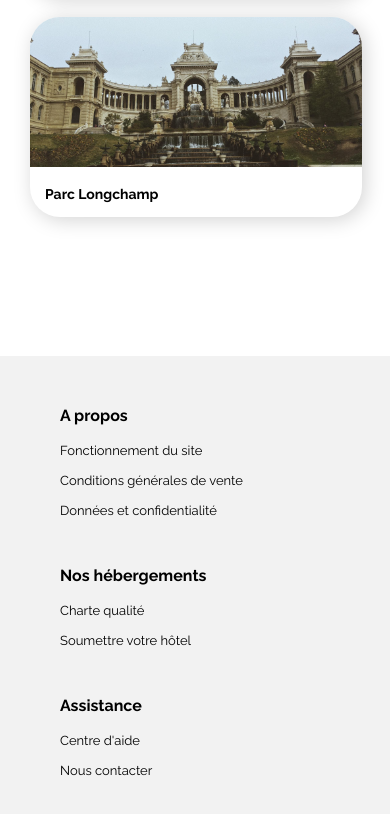
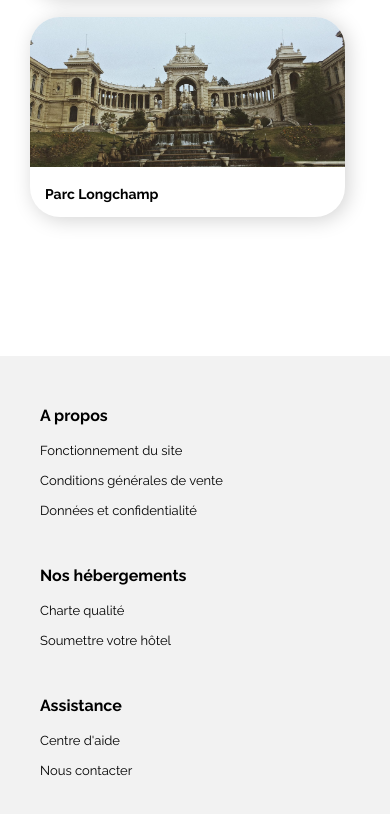
Before and after one commit to RyadB20/BAGHDADLIRYAD_02_25102020, a plain HTML site: page index.html in a window 390 px wide. Shown: the part 3913-4727 px from the top of the page. Drawn offline with Linux system fonts and the light colour scheme.

Commit message:
derniere modifs responsive

```diff
--- a/CSS/styles.css
+++ b/CSS/styles.css
@@ -560,12 +560,12 @@ h5 {
         display: flex;
         flex-direction: column;
         flex-wrap: nowrap;
-        width: 90%;
+        width: 100%;
         padding-left: 60px;
     }
 
     .act1, .act2, .act3, .act4, .act5 {
-        width: 100%;
+        width: 95%;
         height: auto;
         margin: 0px 0px 20px 0px;
     }
@@ -754,5 +754,7 @@ h5 {
     padding-bottom: 15px;
     }
 
-
+    .footerr {
+        padding-left: 40px;
+    }
 }
```
